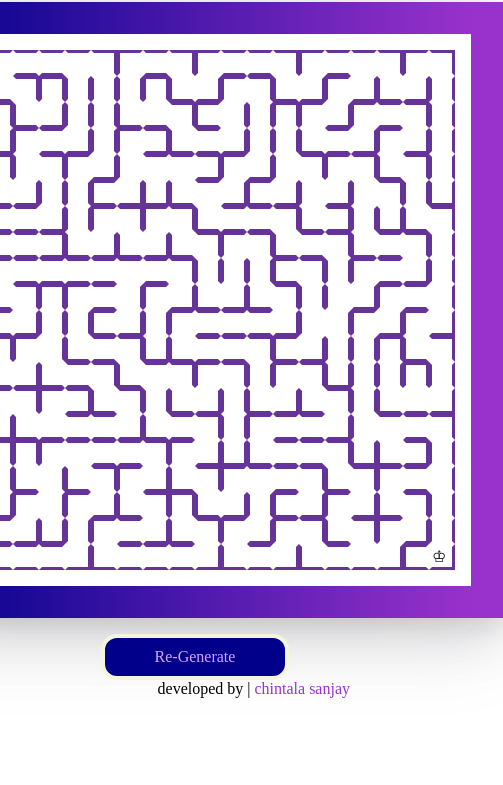
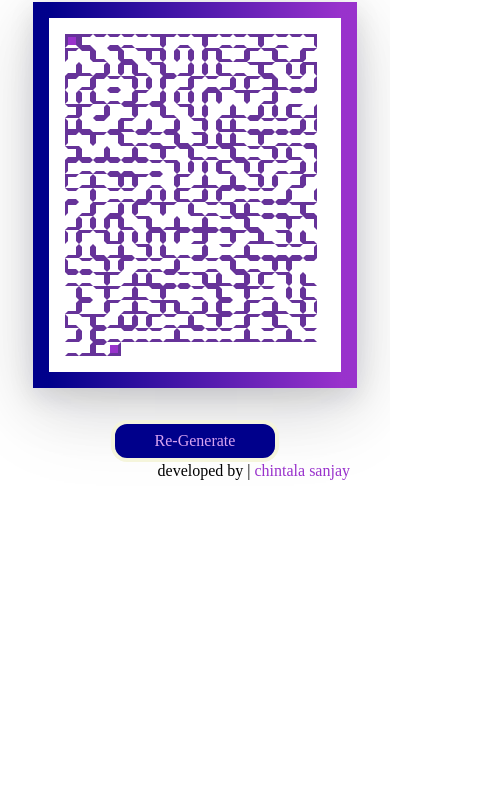
Before and after one commit to chsanjay920/maze-generator, a plain HTML site: page index.html in a window 390 px wide. Shown: the part 59-844 px from the top of the page, 503 px wide, since content can reach past the window. Drawn offline with Linux system fonts and the light colour scheme.

Commit message:
made it responsive

```diff
--- a/script.js
+++ b/script.js
@@ -31,7 +31,6 @@ function GenerateMaze() {
 
         if (nonvisitedNBCell === -1) {
             maze_stack.pop();
-            console.log("poped");
             cell = maze_stack[maze_stack.length - 1];
             nonvisitedNBCell = RandomNonVisitedNeighbour(cell)
         }
@@ -50,6 +49,7 @@ function GenerateMaze() {
             cell = selectednonvisitedcell;
         }
     }
+
 }
 
 function createGrid() {
@@ -69,8 +69,8 @@ function createGrid() {
             )
         }
     }
-    document.getElementById("0-0").innerHTML = "&#x2655;"
-    document.getElementById("19-19").innerHTML = "&#x2654;"
+    document.getElementById("0-0").style.background = "darkorchid"
+    document.getElementById("19-19").style.background = "darkorchid"
 }
 
 
--- a/style.css
+++ b/style.css
@@ -6,11 +6,13 @@
   justify-content: center;
   align-items: center;
 }
+
 .header {
   font-size: xx-large;
   margin-bottom: 1rem;
   text-transform: uppercase;
 }
+
 .button {
   cursor: pointer;
   width: auto;
@@ -22,10 +24,13 @@
   color: rgb(215, 163, 240);
   border-radius: 1em;
 }
+
 .button:active {
   background-color: darkorchid;
 }
+
 .box {
+  margin: 2rem;
   display: flex;
   flex-wrap: wrap;
   padding: 1rem;
@@ -44,11 +49,47 @@
   border: 3px solid rebeccapurple;
   margin: 0px;
 }
-.footer{
+
+.footer {
   text-align: right;
   margin-right: 2rem;
 }
-.footer a{
+
+.footer a {
   text-decoration: none;
   color: darkorchid;
 }
+
+/* Responsive Styles */
+
+@media (max-width: 768px) {
+  /* Adjustments for smaller screens */
+  .box {
+    width: 400px;
+    margin: 1rem;
+  }
+  .cell{
+    width: 15px;
+    height: 15px;
+  }
+
+}
+
+@media (max-width: 480px) {
+  /* Adjustments for even smaller screens */
+  .box {
+    width: 260px;
+    border-width: 1rem;
+  }
+  .cell{
+    width: 8px;
+    height: 8px;
+  }
+  .header {
+    font-size: large;
+  }
+
+  .button {
+    padding: 8px 40px;
+  }
+}
```
